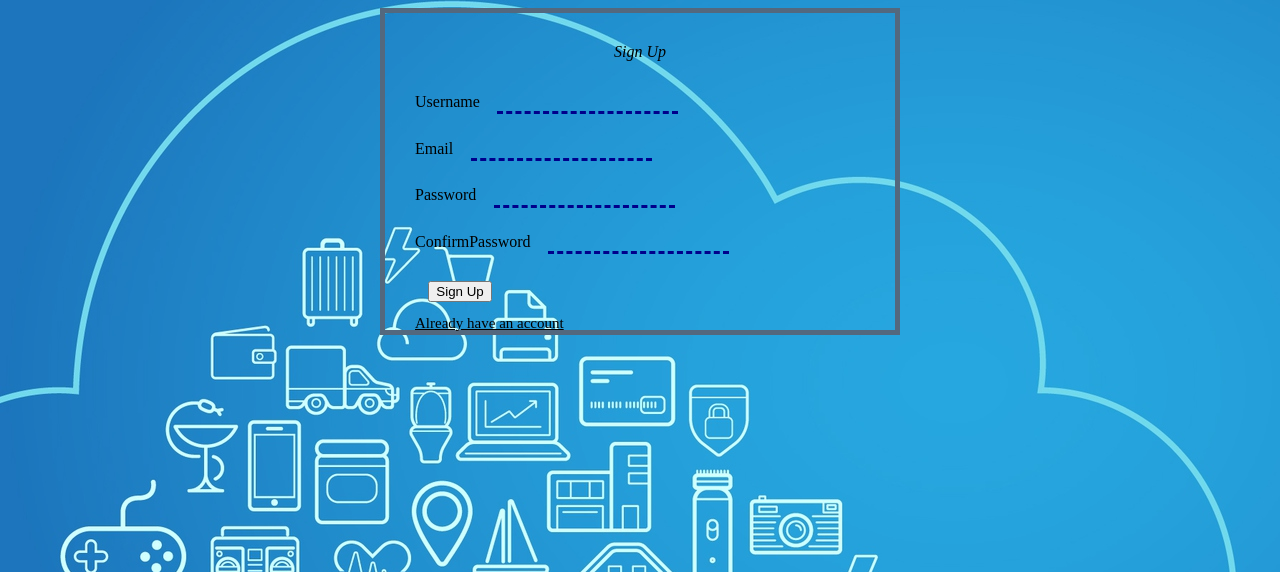
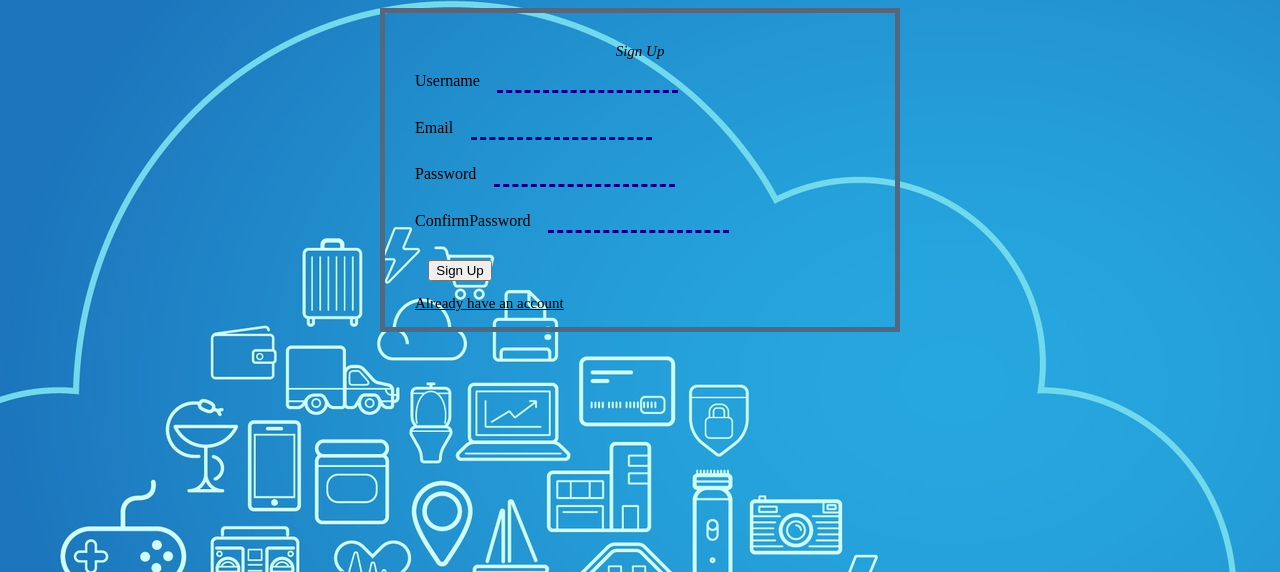
Before and after one commit to alexmagwe/Heroku-test-deploy, a Flask app: page /register in a window 1280 px wide. Shown: the top 572 px of the page. Run offline with Flask 2, Linux system fonts and the light colour scheme.

Commit message:
make it better

```diff
--- a/iot/static/style.css
+++ b/iot/static/style.css
@@ -117,6 +117,15 @@
     background-color: skyblue;
     color: black;
 }
+.forgot
+{
+    float: left;
+    margin-right: 100px;
+    margin-bottom: 20px;
+    color: black;
+    font-size: 15px;
+    font-style: bold;
+}
 .register
 {
     color: black;
@@ -124,11 +133,11 @@
     font-style: bold;
 
 }
-.forgot
+.login
 {
-    float: left;
-    margin-right: 100px;
+    margin: auto;
     color: black;
     font-size: 15px;
     font-style: bold;
 }
+}
--- a/iot/templates/login.html
+++ b/iot/templates/login.html
@@ -40,8 +40,8 @@
                 <div >
                 {{ form.submit(class="btn") }}
                 </div>
+                <a class="forgot" href="#"><span>Forgot password?</span></a>
                 <a class="register" href="{{url_for('register')}}"><snap>Sign Up</snap></a>
-                <a class="forgot" href="#"><span>Forgot password?</span></a>
             </form>
     </div><!--end log form -->
 
--- a/iot/templates/register.html
+++ b/iot/templates/register.html
@@ -62,7 +62,7 @@
                 <div >
                 {{ form.submit(class="btn") }}
                 </div>
-                <a class="forgot" href="{{url_for('login')}}"><span>Already have an account</span></a>
+                <a class="login" href="{{url_for('login')}}"><span>Already have an account</span></a>
             </form>
     </div><!--end log form -->
 
```
